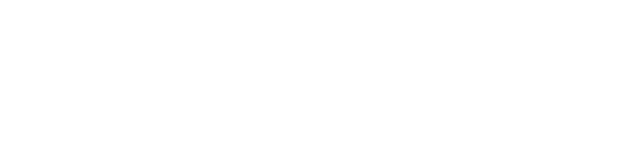
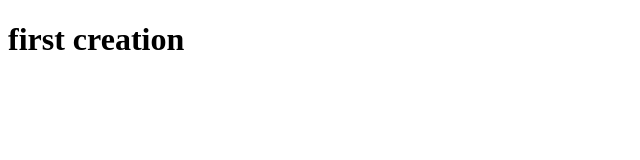
Before and after one commit to DibyajyotiR/Project2, a plain HTML site: page index.html in a window 1280 px wide. Shown: the whole page, without its empty margins (0-640 px from the left). Drawn offline with Linux system fonts and the light colour scheme.

Commit message:
index file changed

```diff
--- a/index.html
+++ b/index.html
@@ -6,6 +6,6 @@
     <title>Document</title>
 </head>
 <body>
-
+    <h1>first creation</h1>
 </body>
 </html>
```
